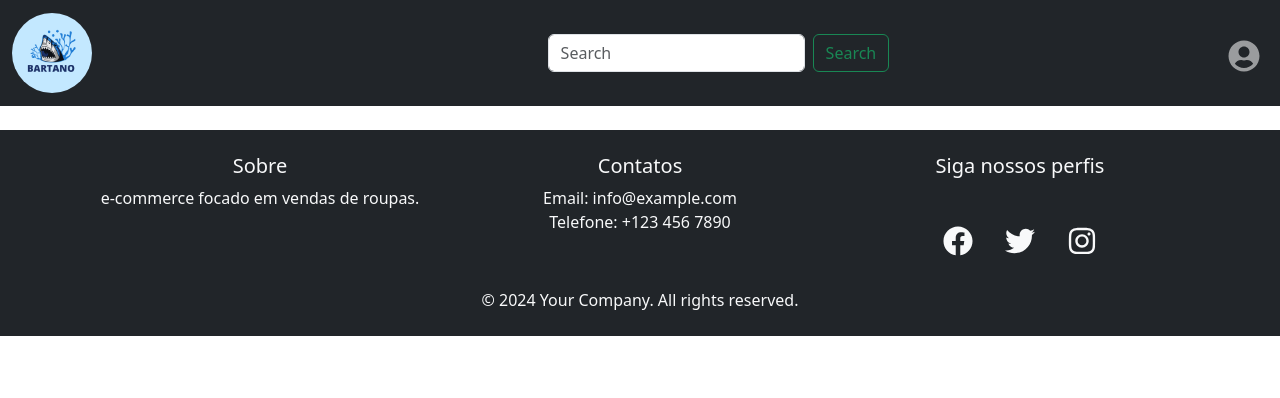
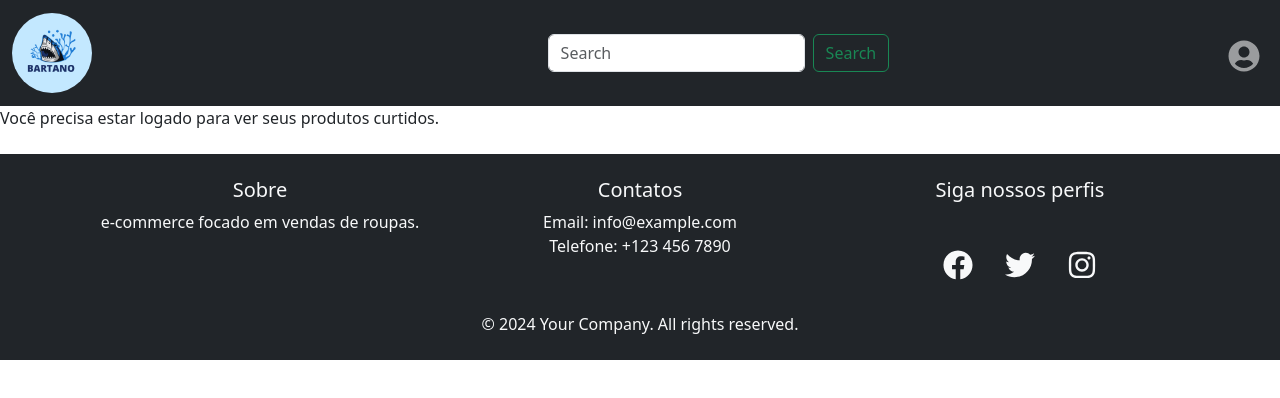
Before and after one commit to ArturMineiro/e-commerce, a React (Vite) app in the folder frontend/: page /favoritos in a window 1280 px wide. Shown: the top 398 px of the page. Built offline with nearby package versions, Linux system fonts and the light colour scheme.

Commit message:
curtidos para favoritos

```diff
--- a/frontend/src/App.tsx
+++ b/frontend/src/App.tsx
@@ -3,7 +3,6 @@ import { Route, Routes } from 'react-router-dom';
 import Home from './pages/Home';
 import Navbar from './components/Navbar';
 import Carrinho from './pages/Carrinho';
-import Curtidos from './pages/Curtidos';
 import Login from './pages/Login';
 import Footer from './components/Footer';
 import Meuspedidos from './pages/Meuspedidos';
@@ -17,6 +16,7 @@ import ControleUsuario from './admin/ControleUsuarios';
 import HistoricoCompras from './admin/HistoricoCompras';
 import AdministrarProdutos from './admin/AdministrarProdutos';
 import CadastroCategoria from './admin/CadastroCategoria';
+import Favoritos from './pages/Favoritos';
 
 const App: React.FC = () => {
   return (
@@ -37,7 +37,7 @@ const App: React.FC = () => {
             <Route path="/home" element={<Home />} />
             <Route path="/" element={<Home />} />
             <Route path="/carrinho" element={<Carrinho />} />
-            <Route path="/curtidos" element={<Curtidos />} />
+            <Route path="/favoritos" element={<Favoritos />} />
             <Route path="/login" element={<Login />} />
             <Route path="/meuspedidos" element={<ProtectedRoute element={<Meuspedidos />} requiredRole="customer" />} />
             <Route path="/register" element={<Register />} />
--- a/frontend/src/components/Navbar.tsx
+++ b/frontend/src/components/Navbar.tsx
@@ -57,7 +57,7 @@ const Navbar: React.FC = () => {
                   </Link>
                 </li>
                 <li className="nav-item me-3">
-                  <Link className="nav-link fs-2" to="/curtidos">
+                  <Link className="nav-link fs-2" to="/favoritos">
                     <FaHeart />
                   </Link>
                 </li>
--- a/frontend/src/pages/Curtidos.tsx
+++ b/frontend/src/pages/Favoritos.tsx
@@ -19,7 +19,7 @@ interface Favorito {
   produto: Produto;
 }
 
-const Curtidos: React.FC = () => {
+const Favoritos: React.FC = () => {
     const { user } = useAuth(); // Pega o usuário autenticado
     const [produtosFavoritos, setProdutosFavoritos] = useState<Favorito[]>([]);
     const [loading, setLoading] = useState(true);
@@ -98,4 +98,4 @@ const Curtidos: React.FC = () => {
 
 };
 
-export default Curtidos;
+export default Favoritos;
```
